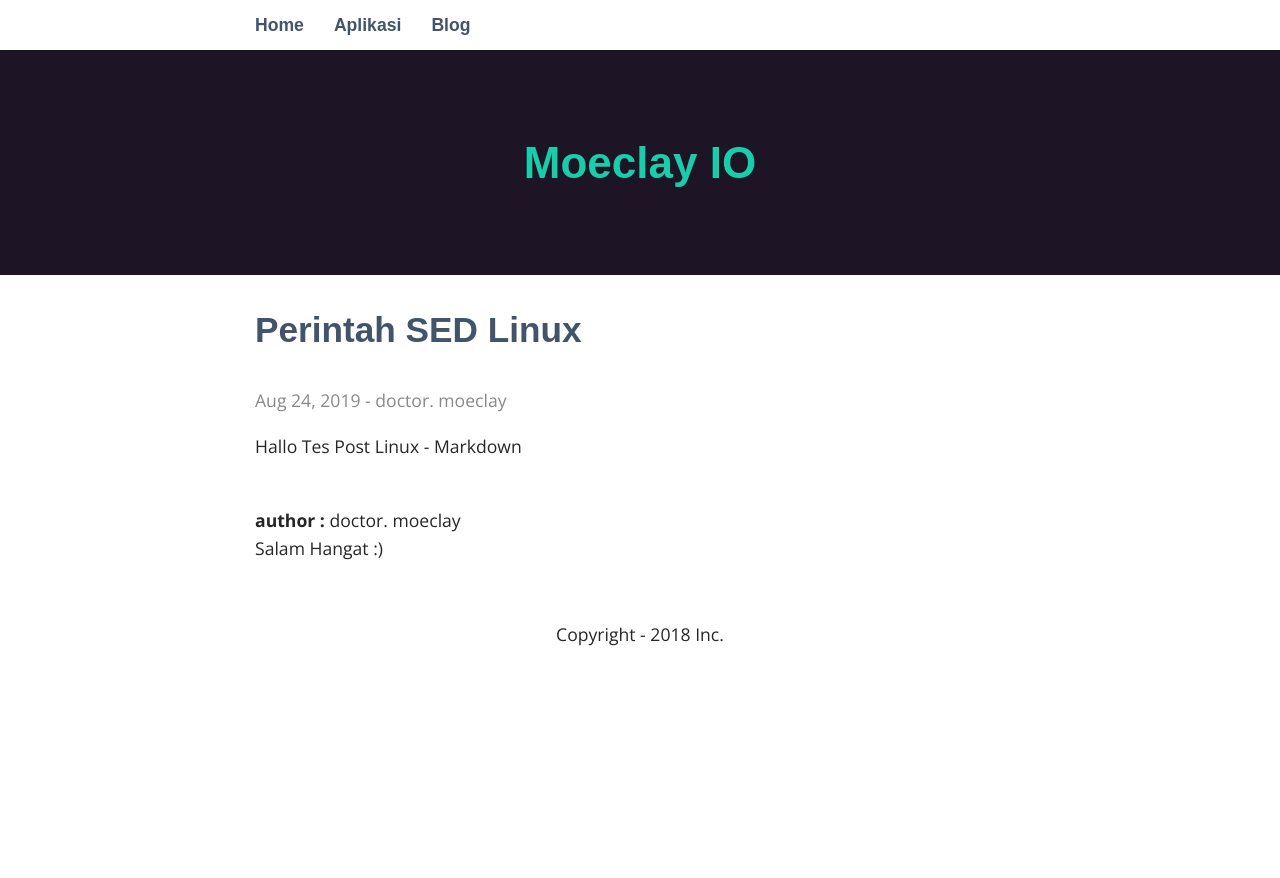
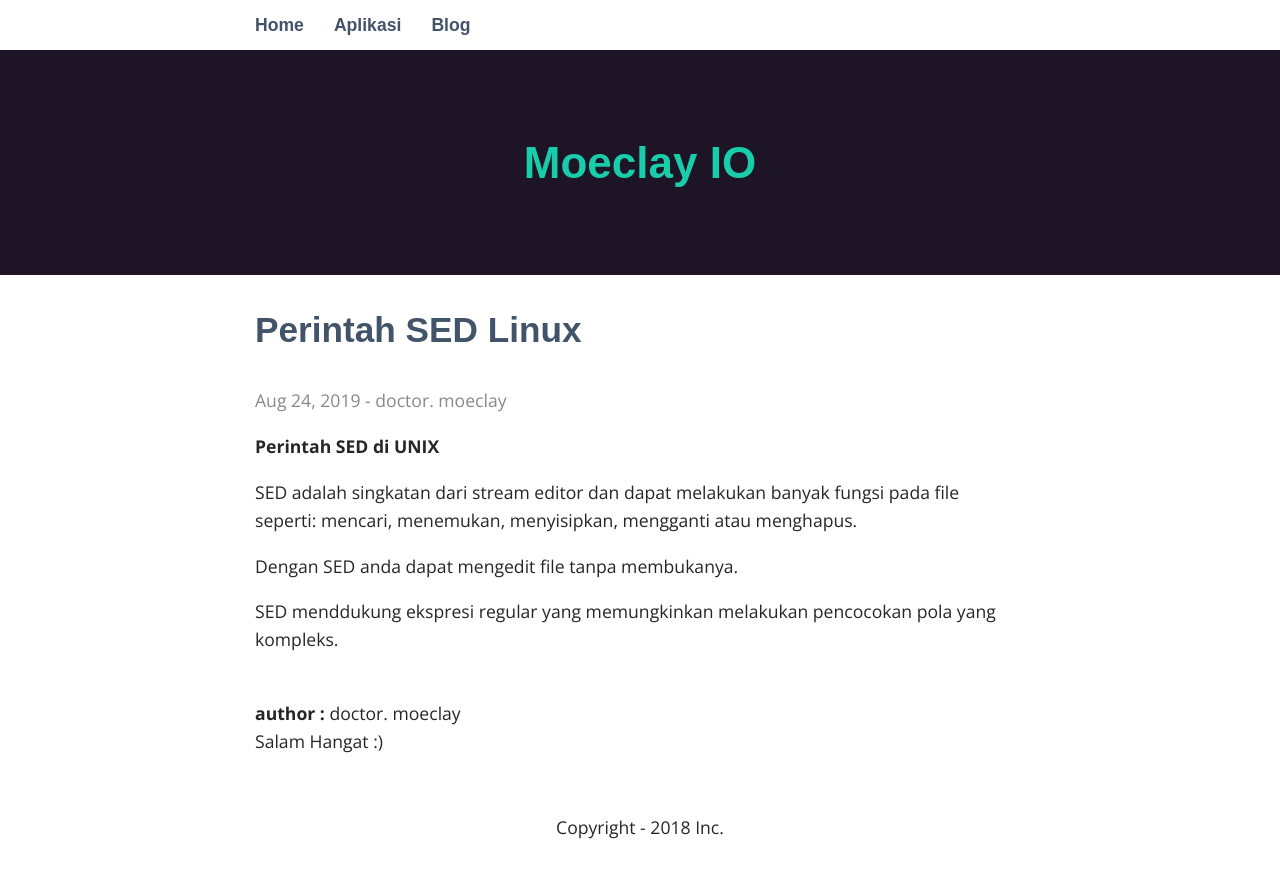
Before and after one commit to moeclay/moeclay.github.io, a Jekyll site: the page built from _posts/2019-09-01-perintah-sed-linux.markdown, in a window 1280 px wide. Shown: the top 878 px of the page. Built offline with Jekyll 4.4.1, drawn with Linux system fonts in a browser that asks for light colours; some web fonts are replaced.

Commit message:
Update 2019-09-01-perintah-sed-linux.markdown

```diff
--- a/_posts/2019-09-01-perintah-sed-linux.markdown
+++ b/_posts/2019-09-01-perintah-sed-linux.markdown
@@ -6,4 +6,9 @@ author: doctor. moeclay
 categories: bash
 ---
 
-Hallo Tes Post Linux - Markdown
+<div>
+	<p><b>Perintah SED di UNIX</b></p>
+	<p>SED adalah singkatan dari stream editor dan dapat melakukan banyak fungsi pada file seperti: mencari, menemukan, menyisipkan, mengganti atau menghapus.</p>
+	<p>Dengan SED anda dapat mengedit file tanpa membukanya.</p>
+	<p>SED menddukung ekspresi regular yang memungkinkan melakukan pencocokan pola yang kompleks.</p>
+</div>
```
